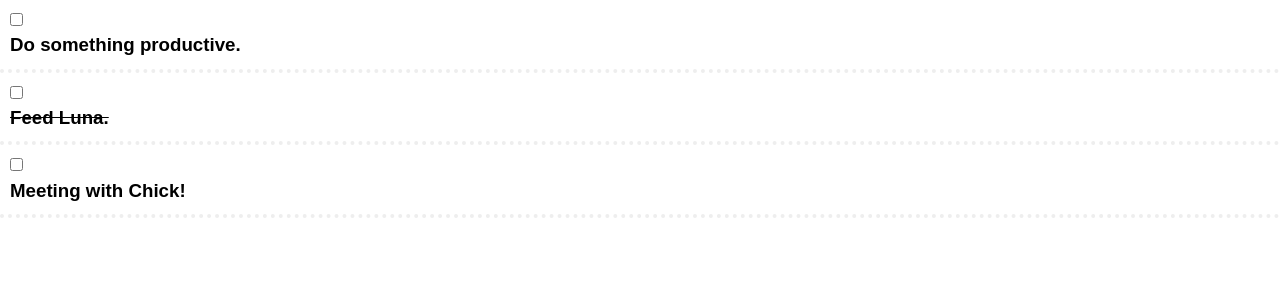
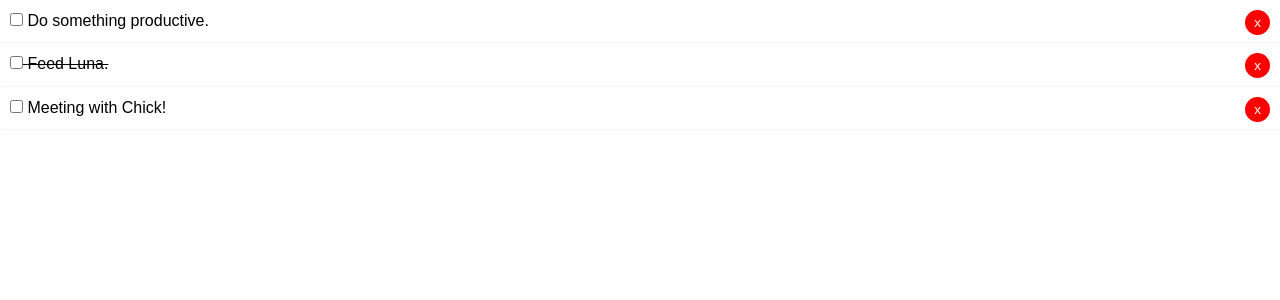
Before and after one commit to abhishek-bharadwaj/react-todo, a React (Create React App) app: page / in a window 1280 px wide. Shown: the top 300 px of the page. Built offline with nearby package versions, Linux system fonts and the light colour scheme.

Commit message:
Fixed UI

```diff
--- a/src/App.js
+++ b/src/App.js
@@ -26,6 +26,7 @@
     ]
   }
 
+  // Toggle complete
   markComplete = (id) => {
     this.setState({ todos: this.state.todos.map(todo => {
       if(todo.id === id) {
--- a/src/components/TodoItem.js
+++ b/src/components/TodoItem.js
@@ -7,7 +7,7 @@
         return {
             background: 'f4f4f4',
             padding: '10px',
-            borderBottom: '4px #eee dotted',
+            borderBottom: '1px #eee dotted',
             textDecoration: this.props.todo.completed ?
             'line-through' : 'none'
         }
@@ -17,8 +17,9 @@
         const {id, title} = this.props.todo
         return (
             <div style={ this.getStyle() }>
-                <input type='checkbox' onChange={this.props.markComplete.bind(this, id)}/> {' '}
-                <h3>{title}</h3>
+                <input type='checkbox' onChange={this.props.markComplete.bind(this, id)}/>
+                {' '}{title}
+                <button style={ btnStyle }>x</button>
             </div>
         )
     }
@@ -29,4 +30,14 @@
     todo: PropTypes.object.isRequired
 }
 
+const btnStyle = {
+    background: '#ff0000',
+    color: '#fff',
+    border: 'none',
+    padding: '5px 9px',
+    cursor: 'pointer',
+    float: 'right',
+    borderRadius: '50%'
+}
+
 export default TodoItem
--- a/src/components/Todos.js
+++ b/src/components/Todos.js
@@ -3,10 +3,6 @@
 import PropTypes from 'prop-types';
 
 class Todos extends Component {
-
-    markComplete = (e) => {
-        console.log('Hello')
-    }
 
     render() {
         return this.props.todos.map((todo) => (
```
